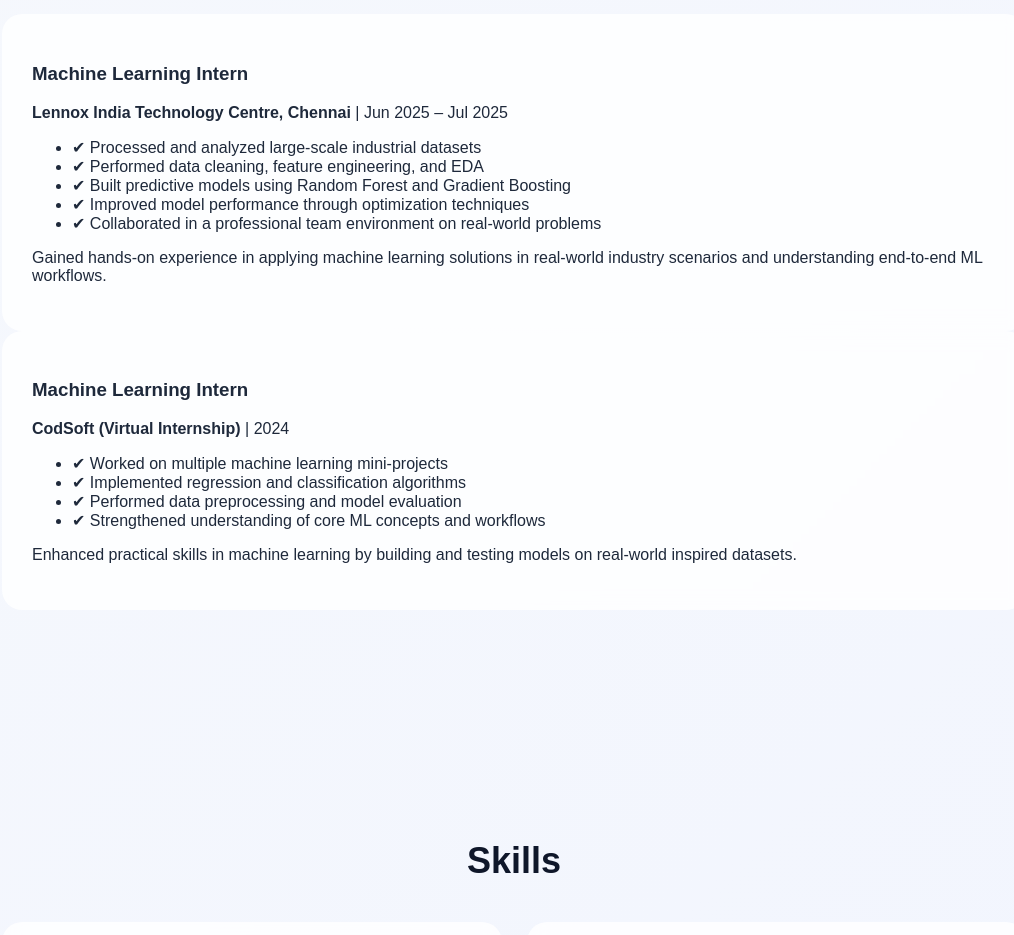
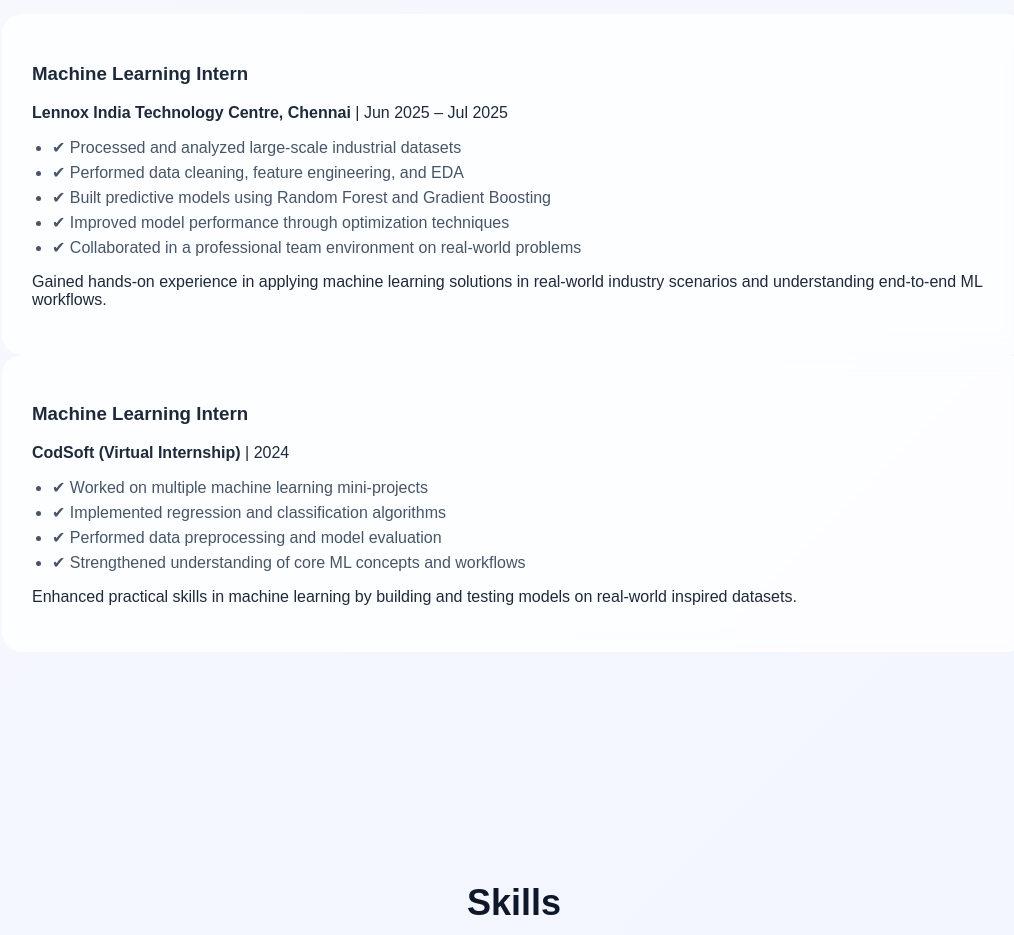
Before and after one commit to Kaviya-Balamurugan/portfolio, a React (Create React App) app: page / in a window 1280 px wide. Shown: the part 1900-2835 px from the top of the page, without its empty margins (126-1140 px from the left). Built offline with nearby package versions, Linux system fonts and the light colour scheme.

Commit message:
Added experience

```diff
--- a/src/App.css
+++ b/src/App.css
@@ -345,6 +345,16 @@ h2 {
   font-size: 12px;
 }
 
+.card ul {
+  margin-top: 10px;
+  padding-left: 20px;
+}
+
+.card ul li {
+  margin-bottom: 6px;
+  color: #475569;
+}
+
 .project-card ul {
   margin-top: 10px;
   padding-left: 20px;
```
